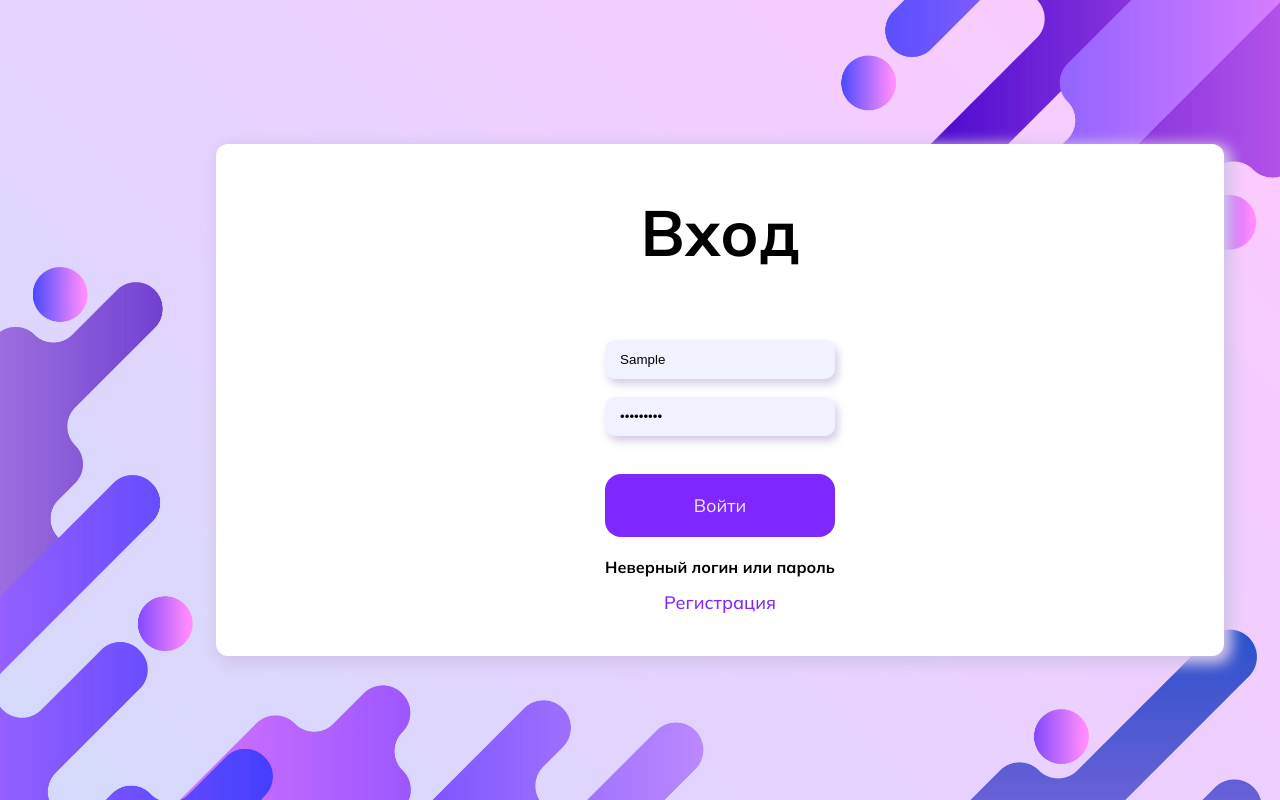
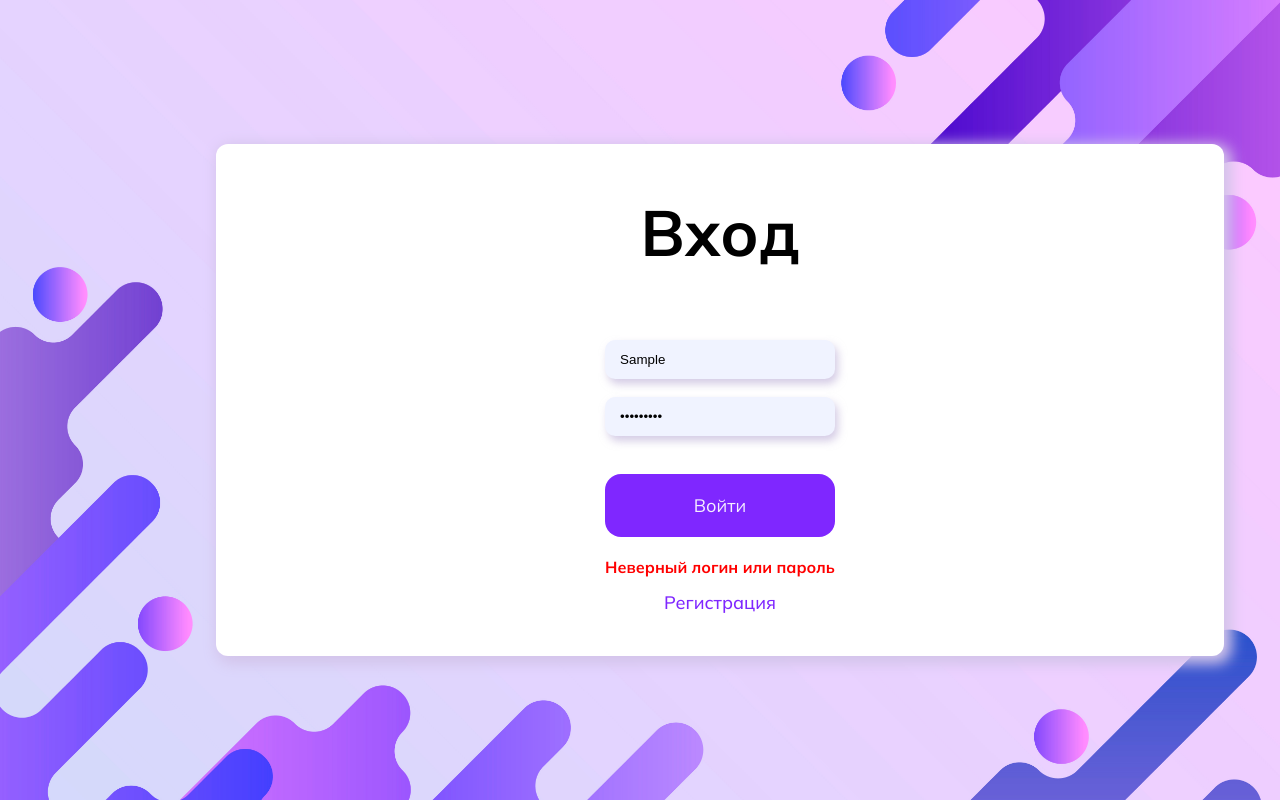
Before and after one commit to Maria1564/time-tracker, a React (Vite) app in the folder client/: page /login in a window 1280 px wide. Both pictures are taken after typing "Sample", "Sample123" into the empty fields and a click on the button "Войти". Shown: the top 800 px of the page. Built offline with nearby package versions, Linux system fonts and the light colour scheme; no server answers.

Commit message:
fix: userSlice

```diff
--- a/client/src/index.scss
+++ b/client/src/index.scss
@@ -62,3 +62,8 @@ h3 {
   left: 50%;
   transform: translate(-50% -50%);
 }
+
+.error {
+  text-align: center;
+  color: red;
+}
--- a/client/src/pages/LoginPage/LoginPage.tsx
+++ b/client/src/pages/LoginPage/LoginPage.tsx
@@ -51,7 +51,7 @@ const LoginPage: React.FC = () => {
                     <Input type="text" name="login" id="login" placeholder='логин' required minLength={3} maxLength={20}/>
                     <Input type="password" name="password" id="password" placeholder='пароль' required minLength={5}/>
                     <Button type="submit">Войти</Button>
-                    {error && <h4>{error}</h4>}
+                    {error && <h4 className='error'>{error}</h4>}
                 </form>
                 <Link to="/reg">Регистрация</Link>
             </div>
--- a/client/src/store/slices/userSlice.ts
+++ b/client/src/store/slices/userSlice.ts
@@ -53,7 +53,7 @@ export const getInfoUser = createAsyncThunk<IUser, undefined, {rejectValue: stri
             console.log("data getInf >> ", data)
             return data
         } catch (err) {
-            return rejectWithValue("Не удалось войти")
+            return rejectWithValue("")
         }
     }
 
```
